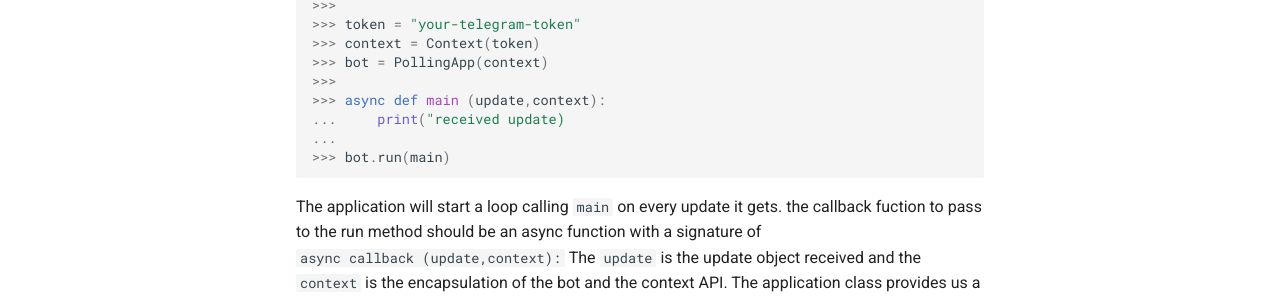
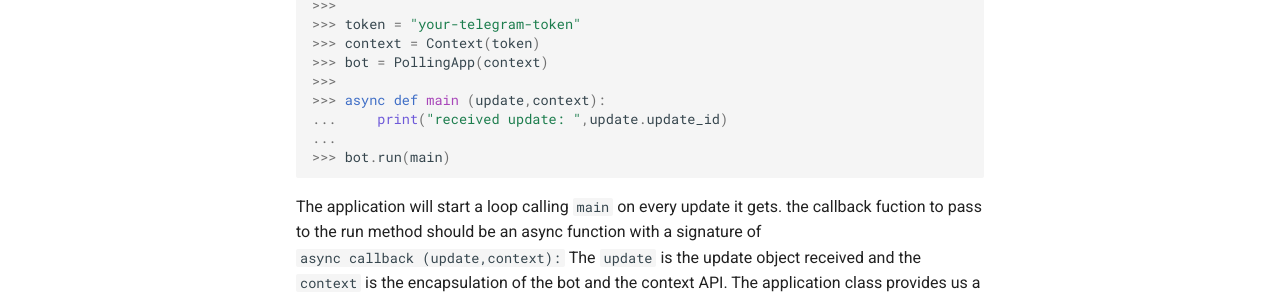
Before and after one commit to OSCA-Kampala-Chapter/autotelegram, an MkDocs documentation site: the page built from docs/user-guide/making-requests.md, in a window 1280 px wide and 900 px high, scrolled down 1910 px. Shown: the part 464-763 px from the top of the window. Built offline with MkDocs 1.6.1 and Material for MkDocs 9.7.7, drawn with Linux system fonts in a browser that asks for light colours; comment, search, counter and statistics services are not loaded.

Commit message:
Update making-requests.md

````diff
--- a/docs/user-guide/making-requests.md
+++ b/docs/user-guide/making-requests.md
@@ -76,7 +76,7 @@ The PollingApp is responsible for making periodic requests to the bot api and ca
 >>> bot = PollingApp(context)
 >>>
 >>> async def main (update,context):
-...     print("received update)
+...     print("received update: ",update.update_id)
 ...
 >>> bot.run(main)
 ```
````
